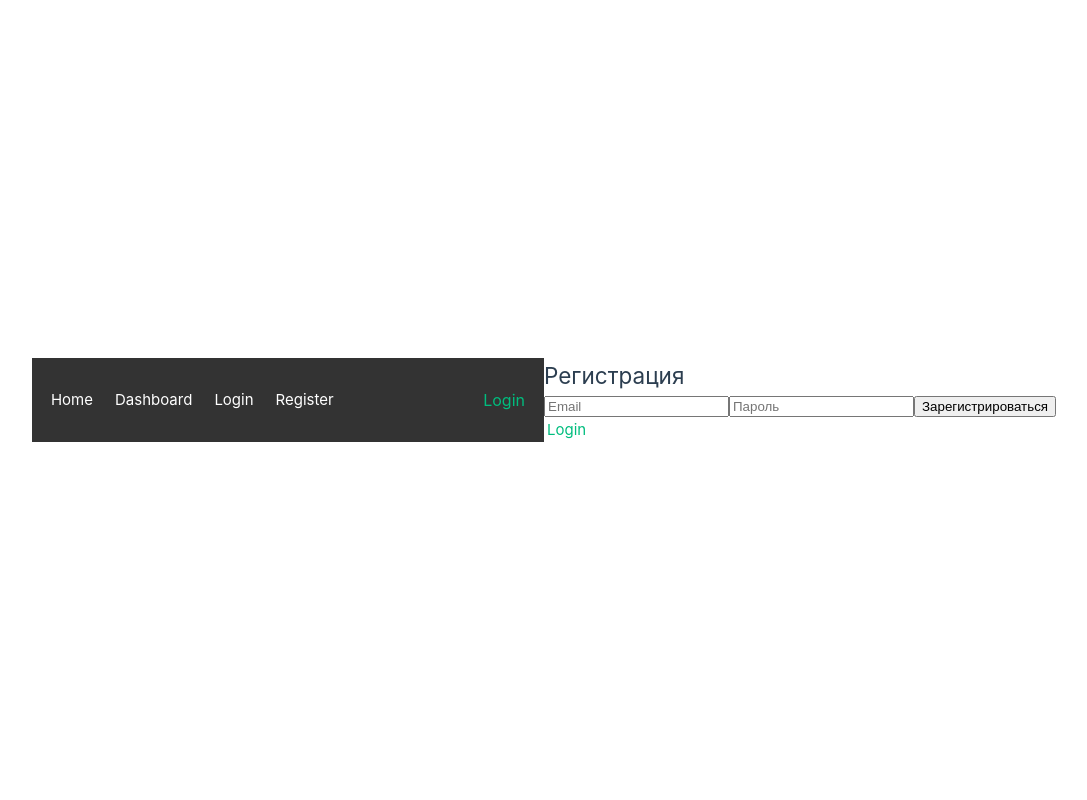
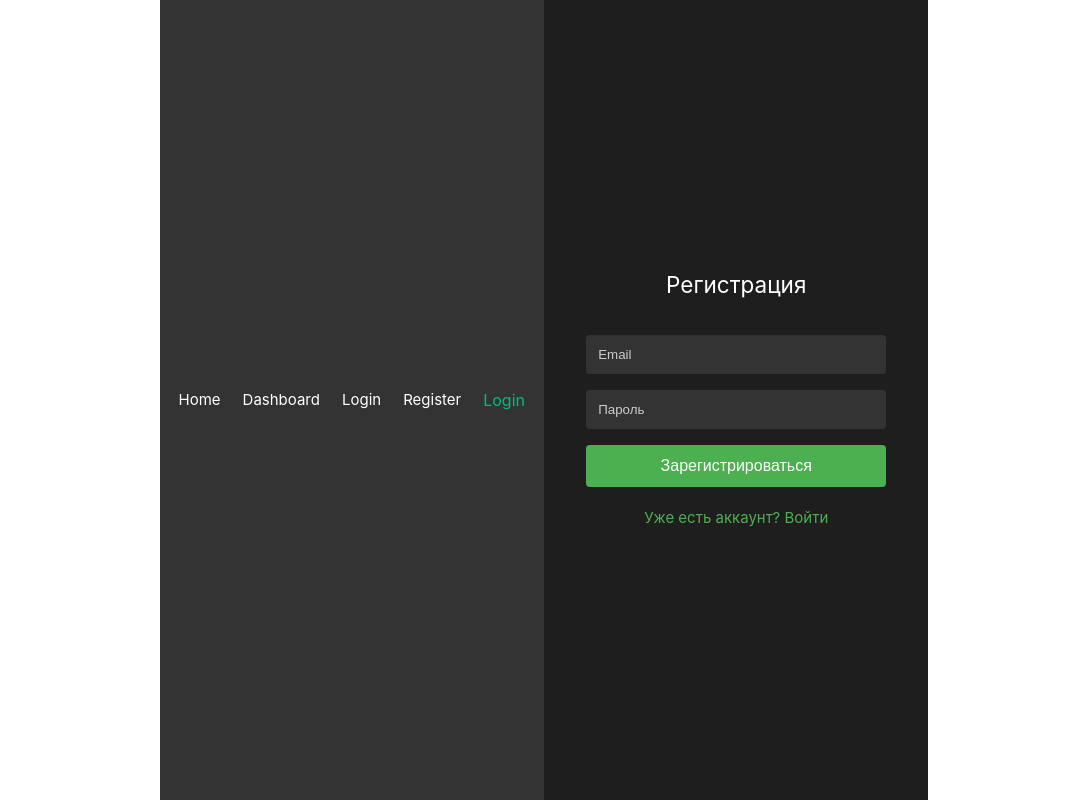
Before and after one commit to Likulka/OneBoard, a Vue app: page /register in a window 1280 px wide. Shown: the whole page, without its empty margins (96-1183 px from the left). Built offline with nearby package versions, Linux system fonts and the light colour scheme.

Commit message:
new design for login

```diff
--- a/src/views/Login.vue
+++ b/src/views/Login.vue
@@ -1,13 +1,12 @@
 <template>
-  <div>
+  <div class="login-container">
     <h2>Вход</h2>
     <form @submit.prevent="login">
       <input type="email" v-model="email" placeholder="Email" required />
       <input type="password" v-model="password" placeholder="Пароль" required />
       <button type="submit">Войти</button>
     </form>
-    <RouterLink to="/register">Register</RouterLink>
-
+    <RouterLink to="/register">Регистрация</RouterLink>
   </div>
 </template>
 
@@ -24,8 +23,8 @@ export default {
       try {
         const response = await fetch('http://localhost:5000/login', {
           method: 'POST',
-          headers: { 'Content-Type': 'application/json' },
-          body: JSON.stringify({ email: this.email, password: this.password })
+          headers: {'Content-Type': 'application/json'},
+          body: JSON.stringify({email: this.email, password: this.password})
         });
         const data = await response.json();
         console.log(data)
@@ -43,3 +42,64 @@ export default {
   }
 };
 </script>
+
+<style scoped>
+.login-container {
+  display: flex;
+  flex-direction: column;
+  align-items: center;
+  justify-content: center;
+  height: 100vh;
+  background-color: #1e1e1e; /* Темно-серый фон */
+  color: #ffffff; /* Белый цвет текста */
+}
+
+h2 {
+  margin-bottom: 2rem;
+}
+
+form {
+  display: flex;
+  flex-direction: column;
+  width: 300px;
+}
+
+input {
+  background-color: #333333; /* Темно-серый цвет полей ввода */
+  border: none;
+  border-radius: 4px;
+  padding: 0.75rem;
+  margin-bottom: 1rem;
+  color: #ffffff;
+}
+
+input::placeholder {
+  color: #cccccc;
+}
+
+button {
+  background-color: #4CAF50; /* Зеленая кнопка */
+  color: white;
+  border: none;
+  border-radius: 4px;
+  padding: 0.75rem;
+  cursor: pointer;
+  font-size: 1rem;
+  transition: background-color 0.3s ease;
+}
+
+button:hover {
+  background-color: #45a049;
+}
+
+a {
+  color: #4CAF50;
+  margin-top: 1rem;
+  text-decoration: none;
+  transition: text-decoration 0.3s ease;
+}
+
+a:hover {
+  text-decoration: underline;
+}
+</style>
--- a/src/views/Register.vue
+++ b/src/views/Register.vue
@@ -1,13 +1,12 @@
 <template>
-  <div>
+  <div class="register-container">
     <h2>Регистрация</h2>
     <form @submit.prevent="register">
       <input type="email" v-model="email" placeholder="Email" required />
       <input type="password" v-model="password" placeholder="Пароль" required />
       <button type="submit">Зарегистрироваться</button>
     </form>
-    <RouterLink to="/login">Login</RouterLink>
-
+    <RouterLink to="/login">Уже есть аккаунт? Войти</RouterLink>
   </div>
 </template>
 
@@ -16,7 +15,8 @@ export default {
   data() {
     return {
       email: '',
-      password: ''
+      password: '',
+      errorMessage: ''
     };
   },
   methods: {
@@ -29,15 +29,81 @@ export default {
         });
         const data = await response.json();
         if (data.success) {
-          // Успешная регистрация, редирект на страницу входа
+          // Успешная регистрация, перенаправление на страницу входа
           this.$router.push('/login');
         } else {
-          alert('Ошибка регистрации: ' + data.message);
+          this.errorMessage = 'Ошибка регистрации: ' + data.message;
         }
       } catch (error) {
-        alert('Ошибка сети');
+        this.errorMessage = 'Ошибка сети';
       }
     }
   }
 };
 </script>
+
+<style scoped>
+.register-container {
+  display: flex;
+  flex-direction: column;
+  align-items: center;
+  justify-content: center;
+  height: 100vh;
+  background-color: #1e1e1e; /* Темно-серый фон */
+  color: #ffffff; /* Белый цвет текста */
+}
+
+h2 {
+  margin-bottom: 2rem;
+}
+
+form {
+  display: flex;
+  flex-direction: column;
+  width: 300px;
+}
+
+input {
+  background-color: #333333; /* Темно-серый цвет полей ввода */
+  border: none;
+  border-radius: 4px;
+  padding: 0.75rem;
+  margin-bottom: 1rem;
+  color: #ffffff;
+}
+
+input::placeholder {
+  color: #cccccc;
+}
+
+button {
+  background-color: #4CAF50; /* Зеленая кнопка */
+  color: white;
+  border: none;
+  border-radius: 4px;
+  padding: 0.75rem;
+  cursor: pointer;
+  font-size: 1rem;
+  transition: background-color 0.3s ease;
+}
+
+button:hover {
+  background-color: #45a049;
+}
+
+a {
+  color: #4CAF50;
+  margin-top: 1rem;
+  text-decoration: none;
+  transition: text-decoration 0.3s ease;
+}
+
+a:hover {
+  text-decoration: underline;
+}
+
+.error {
+  color: #ff4d4d; /* Красный цвет для ошибок */
+  margin-bottom: 1rem;
+}
+</style>
```
